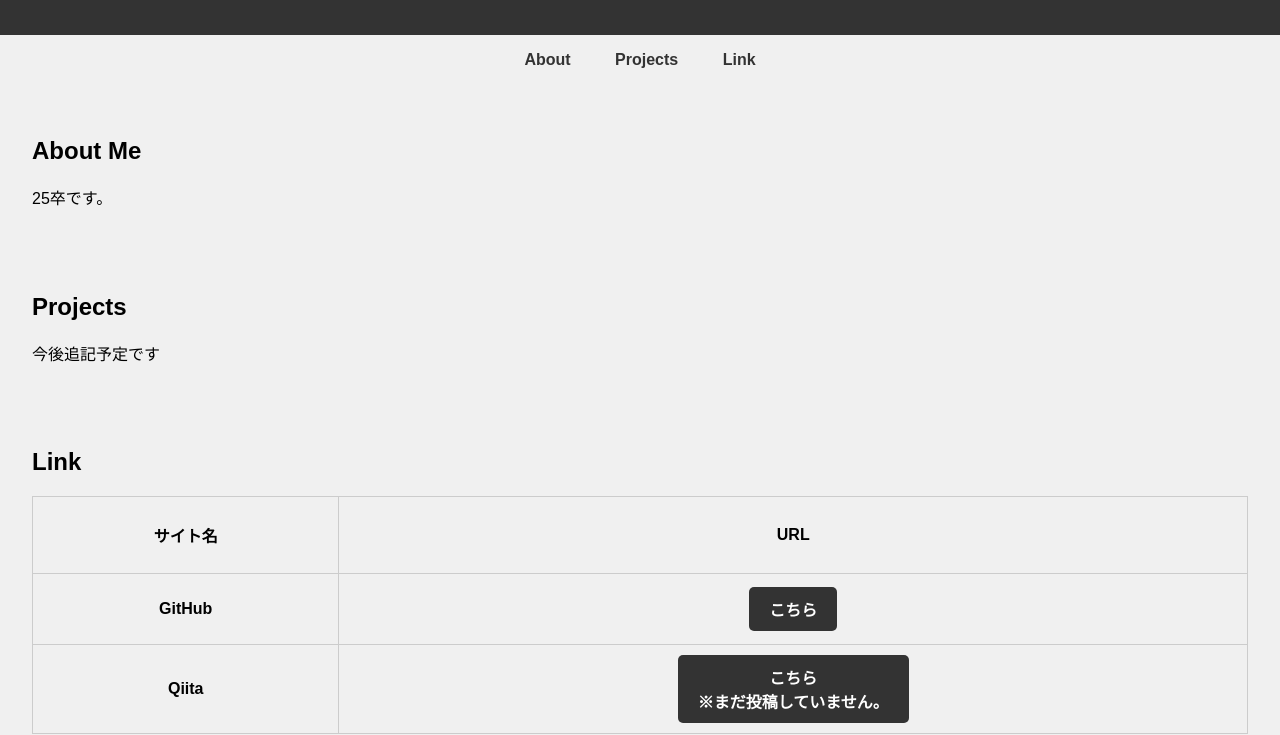
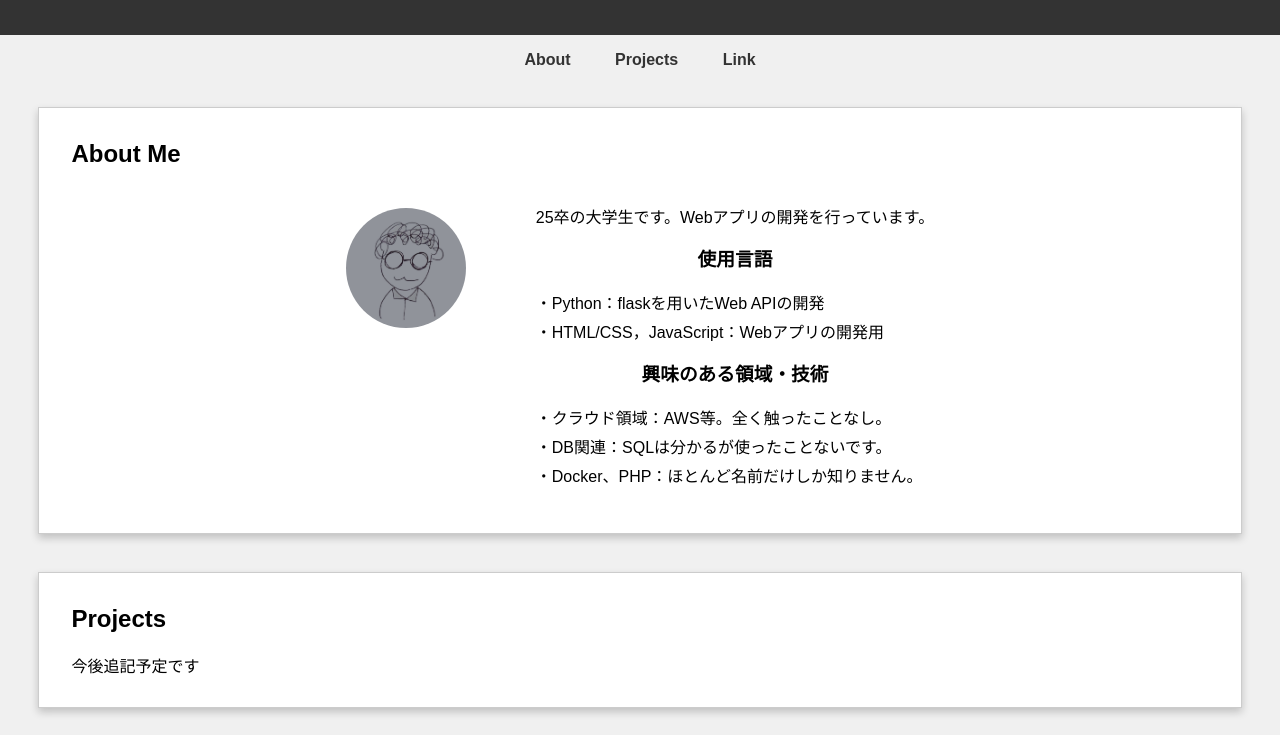
Before and after one commit to MiKami12345/portfolio, a plain HTML site: page index.html in a window 1280 px wide. Shown: the part 77-812 px from the top of the page. Drawn offline with Linux system fonts and the light colour scheme.

Commit message:
about meの設定

```diff
--- a/index.html
+++ b/index.html
@@ -17,16 +17,33 @@
             <li><a href="#link">Link</a></li>
         </ul>
     </nav>
-    <section id="about">
+    <section id="about" class="section">
         <h2>About Me</h2>
-        25卒です。
-
+        <div class="profile">
+            <div class="profile-pic">
+                <img src="static/images/icon.JPG" alt="プロフィール画像">
+            </div>
+            <div class="profile-info">
+                <p>25卒の大学生です。Webアプリの開発を行っています。</p>
+                <h3>使用言語</h3>
+                <ul class="left-align">
+                    <li>・Python：flaskを用いたWeb APIの開発</li>
+                    <li>・HTML/CSS，JavaScript：Webアプリの開発用</li>
+                </ul>
+                <h3>興味のある領域・技術</h3>
+                <ul class="left-align">
+                    <li>・クラウド領域：AWS等。全く触ったことなし。</li>
+                    <li>・DB関連：SQLは分かるが使ったことないです。</li>
+                    <li>・Docker、PHP：ほとんど名前だけしか知りません。</li>
+                </ul>
+            </div>
+        </div>
     </section>
-    <section id="projects">
+    <section id="projects" class="section">
         <h2>Projects</h2>
         今後追記予定です
     </section>
-    <section id="link">
+    <section id="link" class="section">
         <h2>Link</h2>
         <table>
             <tr>
--- a/static/css/main.css
+++ b/static/css/main.css
@@ -1,3 +1,4 @@
+/* 全体用 */
 body {
     font-family: Arial, sans-serif;
     background-color: #f0f0f0;
@@ -5,7 +6,7 @@ body {
     padding: 0;
 }
 
-header {
+header, footer {
     background-color: #333;
     color: #fff;
     text-align: center;
@@ -33,13 +34,60 @@ section {
     padding: 2rem;
 }
 
-footer {
-    background-color: #333;
-    color: #fff;
-    text-align: center;
-    padding: 1rem;
+section h2{
+    margin-top: 0;
 }
 
+.section {
+    background-color: #fff;
+    border: 1px solid #ccc;
+    margin: 3%;
+    padding-bottom: 30px;
+    box-shadow: 0 4px 8px rgba(0, 0, 0, 0.2);
+    margin-bottom: 20px;
+}
+
+.left-align {
+    text-align: left;
+}
+
+/* Aboutセクション */
+.profile {
+    display: flex;
+    justify-content: center;
+
+    text-align: center;
+}
+
+.profile-info {
+    padding-left: 30px;
+    border: 1px;
+}
+
+.profile-info h3 {
+    font-weight: bold;
+    margin-top: 10px;
+}
+
+.profile-info ul {
+    list-style: none;
+    padding: 0;
+}
+
+.profile-info ul li {
+    margin-bottom: 5px;
+}
+
+.profile-pic img {
+    width: 120px;
+    height: 120px;
+    border-radius: 50%;
+    object-fit: cover;
+    margin-right: 40px;
+    margin-top: 20px;
+}
+
+/* Linkセクション */
 table {
     border-collapse: collapse;
     width: 100%;
```
Also changed, not shown: static/images/icon.JPG (added).
